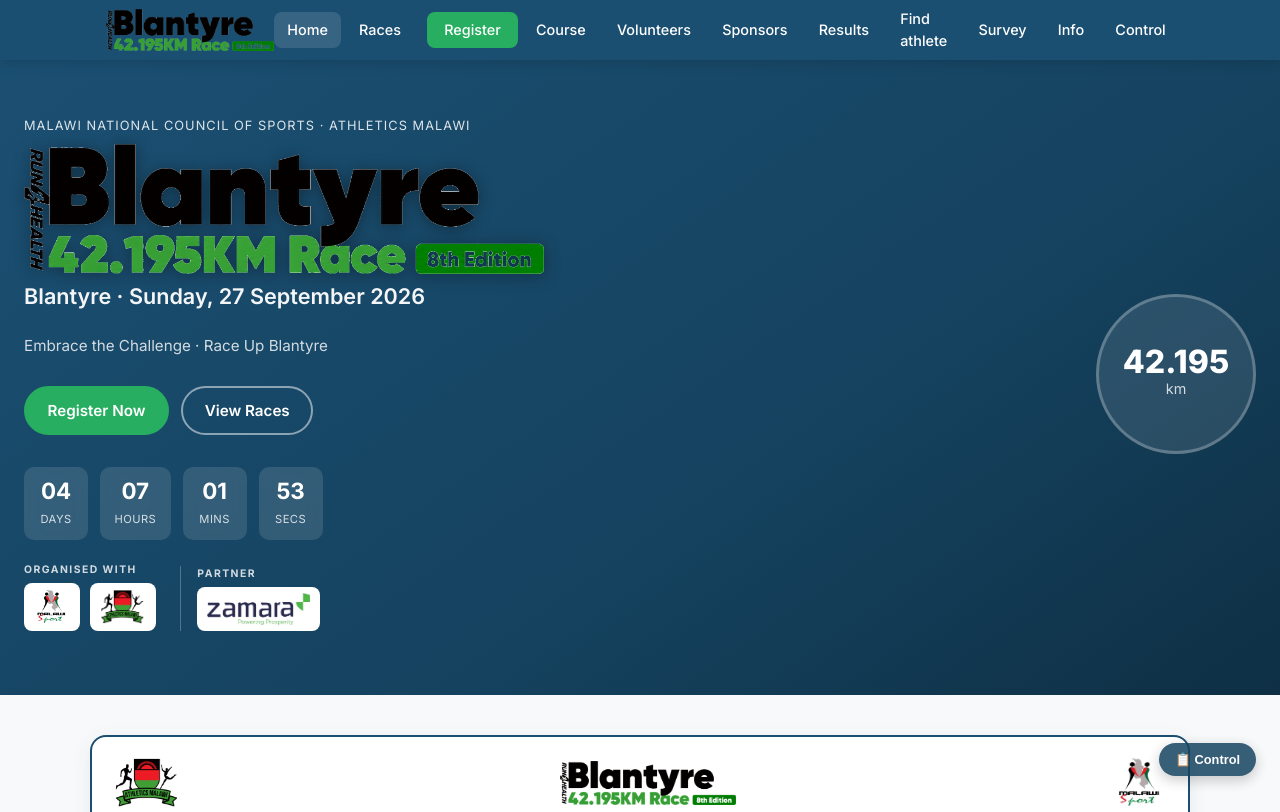
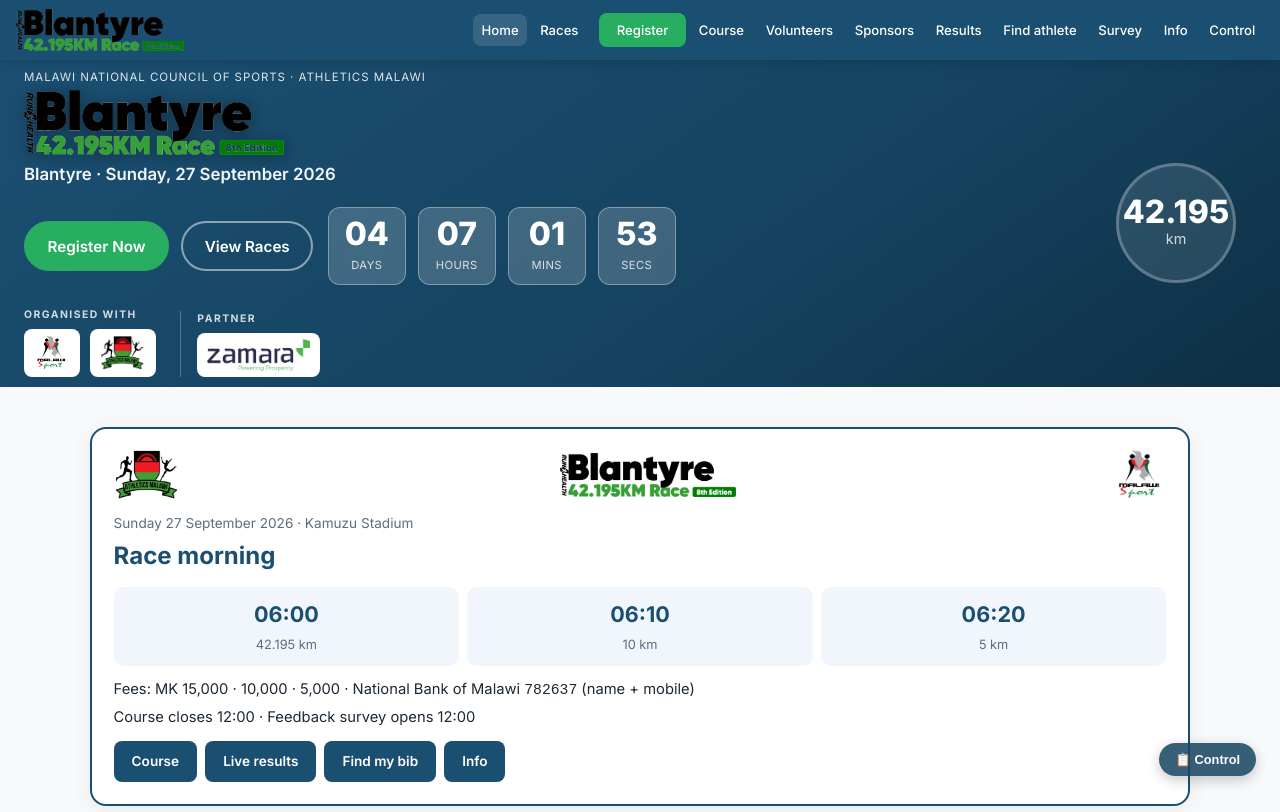
Before and after one commit to ctenthani/bt42-race-2026, a website: page index.html in a window 1280 px wide. Shown: the top 812 px of the page. Drawn offline with nearby package versions, Linux system fonts and the light colour scheme.

Commit message:
Add files via upload

```diff
--- a/css/styles.css
+++ b/css/styles.css
@@ -54,7 +54,7 @@ img { max-width: 100%; display: block; }
 }
 
 .header-inner {
-  max-width: 1100px;
+  max-width: 1280px;
   margin: 0 auto;
   padding: 0 1rem;
   height: 100%;
@@ -152,19 +152,29 @@ img { max-width: 100%; display: block; }
 .hero {
   background: linear-gradient(145deg, var(--primary) 0%, #154360 60%, #0E2F44 100%);
   color: #fff;
-  padding: 2.5rem 1.25rem 3rem;
+  padding: 0.55rem 1.25rem 0.65rem;
   position: relative;
   overflow: hidden;
 }
 
-.hero-content { max-width: 1100px; margin: 0 auto; position: relative; z-index: 1; }
+.hero-inner {
+  max-width: 1200px;
+  margin: 0 auto;
+  display: grid;
+  grid-template-columns: 1fr;
+  gap: 0.85rem;
+  align-items: center;
+}
+.hero-content { max-width: none; margin: 0; position: relative; z-index: 1; }
+.hero-aside { display: none; }
+.hero-aside { display: none; }
 
 .hero-eyebrow {
-  font-size: 0.8rem;
+  font-size: 0.72rem;
   text-transform: uppercase;
   letter-spacing: 0.08em;
   opacity: 0.85;
-  margin-bottom: 0.5rem;
+  margin-bottom: 0.2rem;
 }
 
 .hero h1 {
@@ -177,9 +187,9 @@ img { max-width: 100%; display: block; }
 .hero h1 .accent { color: var(--accent); }
 
 .hero-sub {
-  font-size: 1.35rem;
+  font-size: 1.05rem;
   font-weight: 600;
-  margin-top: 0.25rem;
+  margin-top: 0.15rem;
   opacity: 0.95;
 }
 
@@ -190,39 +200,41 @@ img { max-width: 100%; display: block; }
 }
 
 .hero-tagline {
-  margin-top: 0.35rem;
+  margin-top: 0.15rem;
   opacity: 0.8;
-  font-size: 0.95rem;
+  font-size: 0.85rem;
 }
 
 .hero-actions {
   display: flex;
   flex-wrap: wrap;
   gap: 0.75rem;
-  margin-top: 1.75rem;
+  margin-top: 0.55rem;
 }
 
 .countdown {
   display: flex;
   gap: 0.75rem;
-  margin-top: 2rem;
+  margin-top: 0.55rem;
   flex-wrap: wrap;
 }
 
 .cd-item {
-  background: rgba(255,255,255,0.12);
+  background: rgba(255,255,255,0.18);
   backdrop-filter: blur(8px);
-  border-radius: 10px;
-  padding: 0.65rem 0.9rem;
-  min-width: 64px;
+  border-radius: 12px;
+  padding: 0.55rem 1rem;
+  min-width: 78px;
   text-align: center;
+  border: 1px solid rgba(255,255,255,0.35);
 }
 
 .cd-item span {
   display: block;
-  font-size: 1.4rem;
-  font-weight: 700;
-  line-height: 1.2;
+  font-size: 2rem;
+  font-weight: 800;
+  line-height: 1.05;
+  color: #fff;
 }
 
 .cd-item label {
@@ -787,8 +799,9 @@ img { max-width: 100%; display: block; }
   }
 
   .nav a {
-    padding: 0.45rem 0.85rem;
-    font-size: 0.9rem;
+    padding: 0.35rem 0.55rem;
+    font-size: 0.82rem;
+    white-space: nowrap;
   }
 
   .nav-cta {
@@ -798,20 +811,36 @@ img { max-width: 100%; display: block; }
   }
 
   .hero {
-    padding: 3.5rem 1.5rem 4rem;
+    padding: 0.55rem 1.5rem 0.65rem;
     display: grid;
-    grid-template-columns: 1fr auto;
+    grid-template-columns: minmax(0, 1fr) 140px;
     align-items: center;
-    gap: 2rem;
+    gap: 1rem;
+    width: 100%;
+    box-sizing: border-box;
   }
+  .hero-toolbar {
+    display: flex;
+    align-items: center;
+    flex-wrap: wrap;
+    gap: 0.75rem 1.1rem;
+    margin-top: 0.35rem;
+  }
+  .hero-actions { margin-top: 0; }
+  .countdown { margin-top: 0; }
+  .hero-tagline { display: none; }
+  .hero-aside { display: none; }
+  .hero-visual { display: block; }
+  .hero-badge { display: flex !important; }
+  #page-home > .section.container .race-morning-card { display: block; }
 
   .hero-visual {
     display: block;
   }
 
   .hero-badge {
-    width: 160px;
-    height: 160px;
+    width: 120px;
+    height: 120px;
     border-radius: 50%;
     background: rgba(255,255,255,0.1);
     border: 3px solid rgba(255,255,255,0.25);
@@ -1740,6 +1769,13 @@ body.course-full #page-course .container.section { padding: 0.35rem 0.5rem 0; }
   .org-logo-official { height: 42px; }
 }
 
+.hero-toolbar {
+  display: flex;
+  flex-wrap: wrap;
+  align-items: center;
+  gap: 0.6rem 0.9rem;
+  margin-top: 0.4rem;
+}
 .hero-brands {
   display: flex;
   flex-wrap: wrap;
@@ -1789,7 +1825,7 @@ body.course-full #page-course .container.section { padding: 0.35rem 0.5rem 0; }
 }
 .hero-wordmark { margin: 0 0 0.4rem; }
 .hero-wordmark img {
-  width: min(520px, 92%);
+  width: min(260px, 70%);
   height: auto;
   display: block;
   filter: drop-shadow(0 2px 8px rgba(0,0,0,0.35));
@@ -1849,6 +1885,18 @@ body.course-full #page-course .container.section { padding: 0.35rem 0.5rem 0; }
 .rm-times span { font-size: 0.8rem; color: var(--text-muted); }
 .rm-fees, .rm-cut { font-size: 0.92rem; margin: 0.25rem 0; }
 .rm-links { display: flex; flex-wrap: wrap; gap: 8px; margin-top: 0.75rem; }
+.hero-morning {
+  background: rgba(255,255,255,0.1);
+  border: 1px solid rgba(255,255,255,0.2);
+  border-radius: 14px;
+  padding: 0.85rem 1rem;
+}
+.hero-morning .rm-kicker { color: rgba(255,255,255,0.8); }
+.hero-morning .rm-times div { background: rgba(255,255,255,0.12); }
+.hero-morning .rm-times strong { color: #fff; }
+.hero-morning .rm-times span { color: rgba(255,255,255,0.8); }
+.hero-morning .rm-fees { color: #fff; font-size: 0.85rem; }
+.hero-morning .btn-outline { color: #fff; border-color: rgba(255,255,255,0.45); }
 .results-lockup { max-width: 520px; margin: 0 auto 0.5rem; }
 
 /* Stadium / projector results */
--- a/index.html
+++ b/index.html
@@ -9,7 +9,7 @@
   <meta name="apple-mobile-web-app-status-bar-style" content="black-translucent" />
   <title>BT42.195km Race 2026</title>
   <link rel="manifest" href="manifest.json" />
-  <link rel="stylesheet" href="css/styles.css?v=20260922a" />
+  <link rel="stylesheet" href="css/styles.css?v=20260922e" />
   <link rel="stylesheet" href="https://unpkg.com/leaflet@1.9.4/dist/leaflet.css" />
   <link rel="preconnect" href="https://fonts.googleapis.com" />
   <link rel="preconnect" href="https://fonts.gstatic.com" crossorigin />
@@ -57,6 +57,7 @@
             <p class="hero-sub" data-site="heroSub">Blantyre · Sunday, 27 September 2026</p>
             <p class="form-note" data-site="announcement" id="site-announcement" style="margin-top:0.75rem"></p>
             <p class="hero-tagline">Embrace the Challenge · Race Up Blantyre</p>
+            <div class="hero-toolbar">
             <div class="hero-actions">
               <a href="#register" class="btn btn-primary" onclick="navigate('register')">Register Now</a>
               <a href="#races" class="btn btn-outline" onclick="navigate('races')">View Races</a>
@@ -66,6 +67,7 @@
               <div class="cd-item"><span id="cd-hours">--</span><label>Hours</label></div>
               <div class="cd-item"><span id="cd-mins">--</span><label>Mins</label></div>
               <div class="cd-item"><span id="cd-secs">--</span><label>Secs</label></div>
+            </div>
             </div>
             <div class="hero-brands">
               <div class="hero-brand-group">
```
